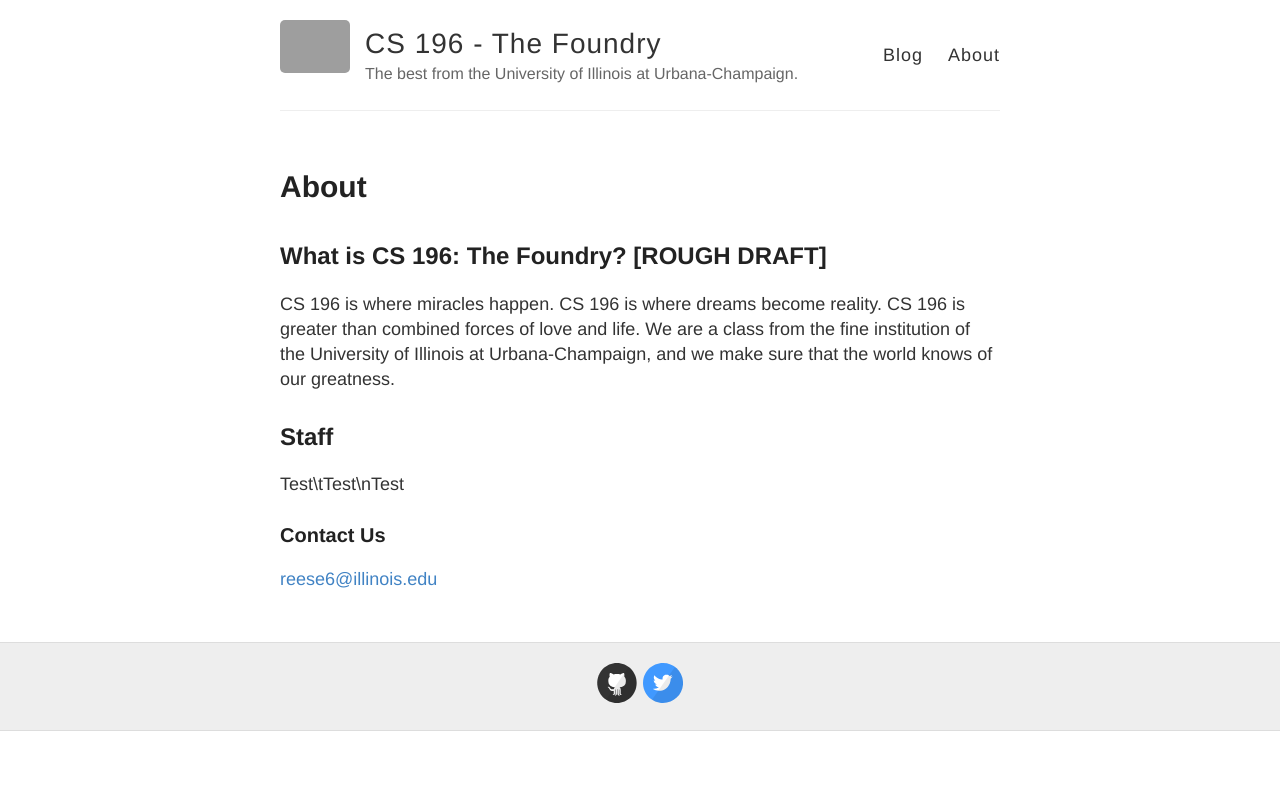
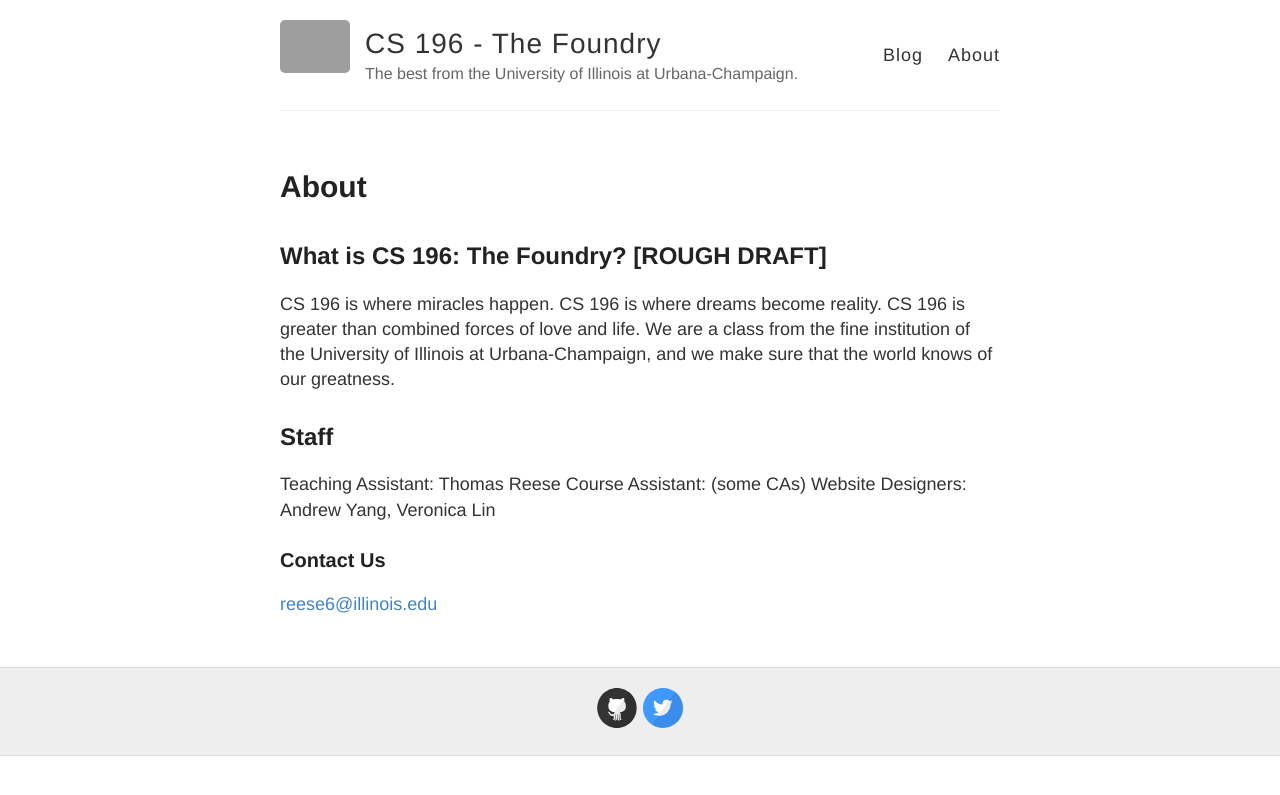
Before and after one commit to andrewyang96/OldWebsite, a Jekyll site: the page built from about.md, in a window 1280 px wide. Shown: the top 795 px of the page. Built offline with Jekyll 4.4.1, drawn with Linux system fonts in a browser that asks for light colours; grey boxes are pictures that could not be loaded.

Commit message:
Updated about.md

```diff
--- a/about.md
+++ b/about.md
@@ -10,7 +10,9 @@ published: true
 CS 196 is where miracles happen. CS 196 is where dreams become reality. CS 196 is greater than combined forces of love and life. We are a class from the fine institution of the University of Illinois at Urbana-Champaign, and we make sure that the world knows of our greatness.
 
 ## Staff
-Test\tTest\nTest
+Teaching Assistant: Thomas Reese
+Course Assistant: (some CAs)
+Website Designers: Andrew Yang, Veronica Lin
 
 ### Contact Us
 
```
